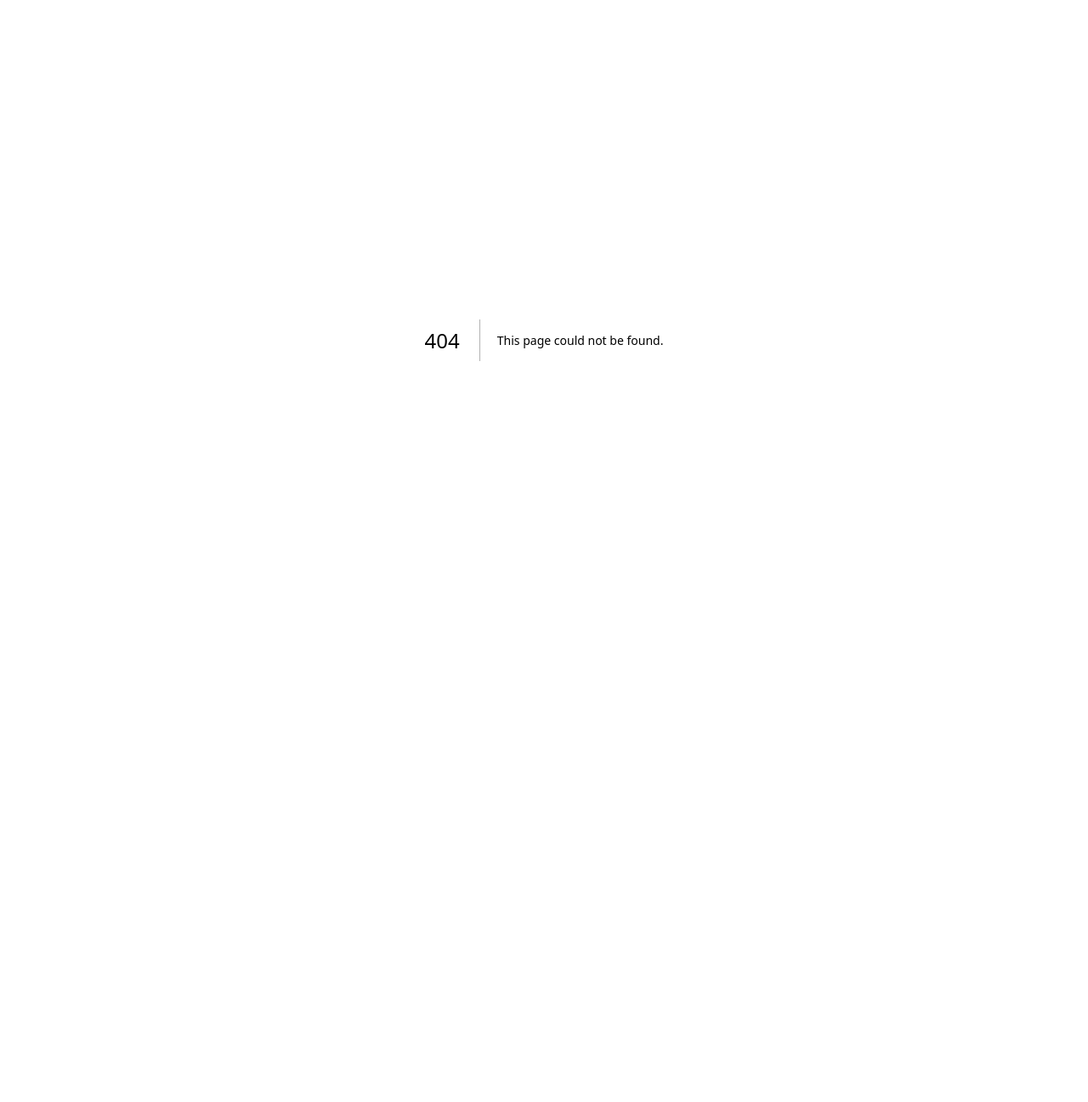
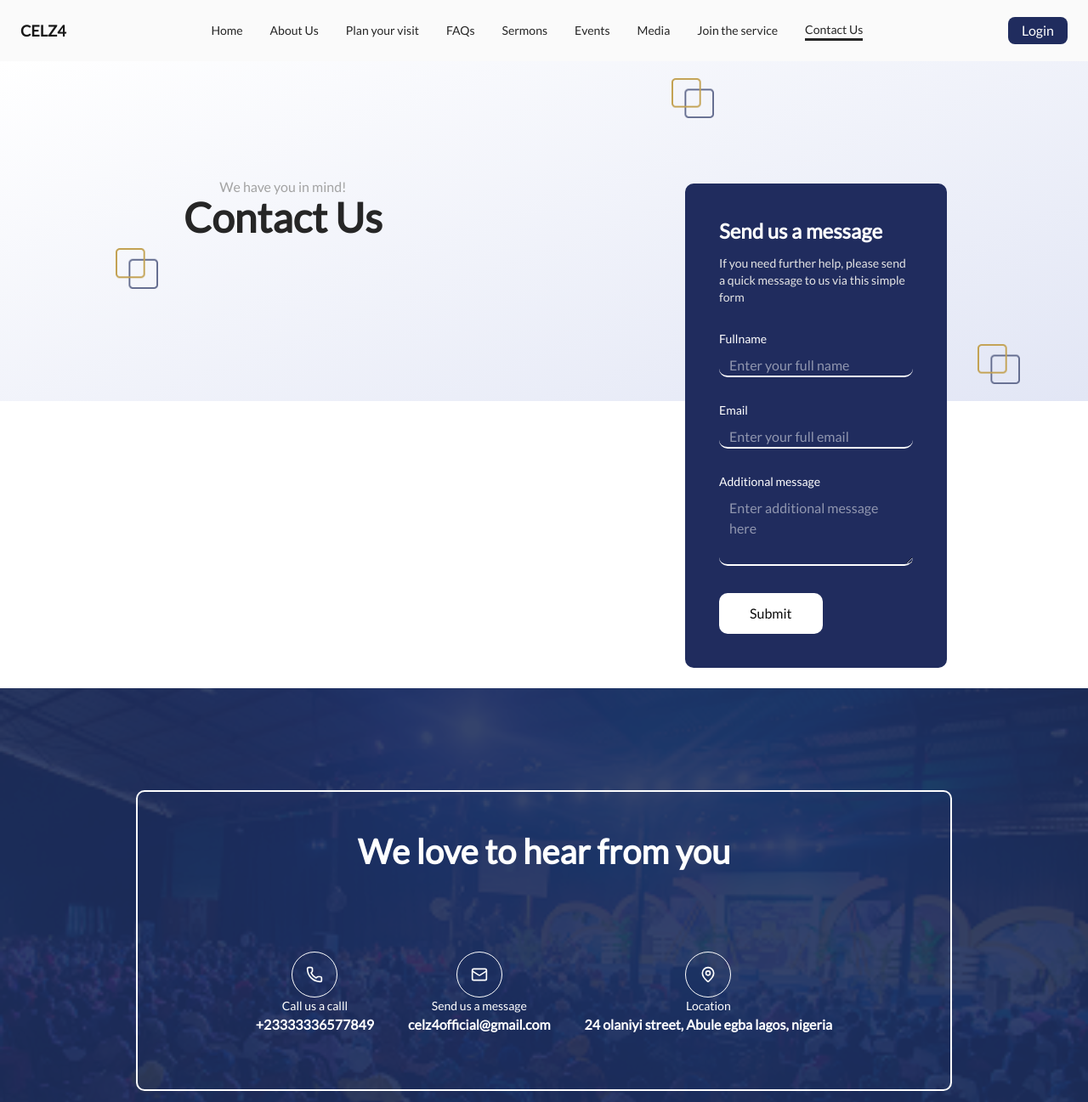
Before and after one commit to marveldc08/celz4, a Next.js app: page /contact-us in a window 1280 px wide. Before the commit this address had no page. Shown: the top 1297 px of the page at 85% size. Before the commit the page ends 800 px from the top, so only its background shows below. Built offline with nearby package versions, Linux system fonts and the light colour scheme.

Commit message:
built contact us page

```diff
--- /dev/null
+++ b/app/contact-us/page.tsx
@@ -0,0 +1,153 @@
+import FAQ from "@/components/Faq";
+import Footer from "@/components/Footer";
+import Header from "@/components/Header";
+import Jumbotron from "@/components/Jumbotron";
+import { Button } from "@/components/ui/button";
+import { Input } from "@/components/ui/input";
+import { Label } from "@/components/ui/label";
+import { Mail, MapPin, Phone } from "lucide-react";
+import Image from "next/image";
+import React from "react";
+
+const page = () => {
+  return (
+    <div>
+      <Header isStatic={true} />
+      <div className=" relative bg-linear-160 from-[#ffffff] to-[#e2e6f5] flex flex-col md:flex-row items-center justify-between md:px-35">
+        <div className=" absolute top-4 right-10 md:right-110 flex items-end justify-end  w-full py-1">
+          <Image
+            src={"/images/squares.png"}
+            width={50}
+            height={50}
+            alt="squares"
+          />
+        </div>
+        <div className=" md:px-15">
+          <div
+            className={`w-full h-[50vh] flex flex-col justify-center items-center md:text-left text-center p-4 `}
+          >
+            <p className="text-[#A3A3A3] mt-4 text-sm md:text-base">
+              We have you in mind!
+            </p>
+            <h1 className="text-[#262626] text-3xl font-bold md:text-5xl">
+              Contact Us
+            </h1>
+            <div className="flex items-start justify-start  w-full py-3 -ml-40">
+              <Image
+                src={"/images/squares.png"}
+                width={50}
+                height={50}
+                alt="squares"
+              />
+            </div>
+          </div>
+        </div>
+
+        <div className=" p-9"></div>
+        <div className=" absolute bottom-4 right-10 md:right-20 flex items-end justify-end w-full py-1">
+          <Image
+            src={"/images/squares.png"}
+            width={50}
+            height={50}
+            alt="squares"
+          />
+        </div>
+      </div>
+      <main>
+        <section className="w-full flex flex-row justify-center align-middle p-6">
+          <div className=" w-full md:w-[25%] p-10 bg-[#202C5E] text-center rounded-lg justify-center md:-mt-70 md:ml-160 z-10">
+            <div className="text-left">
+              <h2 className="text-white text-md text-1xl font-bold md:text-2xl mb-3">
+                Send us a message
+              </h2>
+              <p className="text-[#E5E5E5] text-sm">
+                If you need further help, please send a quick message to us via
+                this simple form
+              </p>
+              <form>
+                <div className="grid gap-4 py-6">
+                  <div className="grid gap-3 text-white py-2">
+                    <Label htmlFor="name-1">Fullname</Label>
+                    <input
+                      id="name-1"
+                      name="name"
+                      placeholder="Enter your full name"
+                      className="border-b-2 border-l-0 border-r-0 border-t-0 border-b-white rounded-lg px-3"
+                    />
+                  </div>
+                  <div className="grid gap-3 text-white py-2">
+                    <Label htmlFor="email">Email</Label>
+                    <input
+                      id="email"
+                      name="email"
+                      placeholder="Enter your full email"
+                      className="border-b-2 border-l-0 border-r-0 border-t-0 border-b-white rounded-lg px-3"
+                    />
+                  </div>
+                  <div className="grid gap-3 text-white py-2">
+                    <Label htmlFor="text">Additional message</Label>
+                    <textarea
+                      id="text"
+                      name="text"
+                      placeholder="Enter additional message here"
+                      className="border-b-2 border-l-0 border-r-0 border-t-0 border-b-white rounded-lg h-20 px-3"
+                    />
+                  </div>
+                </div>
+
+                <button
+                  type="submit"
+                  className="bg-white cursor-pointer rounded-lg py-3 px-9"
+                >
+                  Submit
+                </button>
+              </form>
+            </div>
+          </div>
+        </section>
+        <section className=" w-full relative flex justify-center align-middle p-10 md:px-40 md:py-30 bg-[url('/images/children.png')] bg-cover bg-center">
+          <div className="absolute inset-0 bg-[#1E2F5C]/90 z-10" />
+          <div className="relative z-20 border-2 border-white rounded-lg p-5 md:p-10 w-full">
+            <div className="flex flex-col justify-center align-middle items-center text-center">
+              <h1 className="mb-2 text-[30px] md:text-[40px] text-wrap font-semibold text-white">
+                We love to hear from you
+              </h1>
+
+              <div className="w-full text-white flex flex-col md:flex-row justify-center align-middle py-6 gap-10 mt-6">
+                <div>
+                  <button className="mt-8 rounded-full border border-white p-4 cursor-pointer text-sm  text-white">
+                    <Phone className="w-5 h-5" />
+                  </button>
+                  <p className="text-sm">Call us a calll</p>
+                  <h4 className="font-semibold text-md">
+                    <a href="tel:++23333336577849">+23333336577849</a>
+                  </h4>
+                </div>
+                <div>
+                  <button className="mt-8 rounded-full border border-white p-4 cursor-pointer text-sm  text-white">
+                    <Mail className="w-5 h-5" />
+                  </button>
+                  <p className="text-sm">Send us a message</p>
+                  <h4 className="font-semibold">celz4official@gmail.com</h4>
+                </div>
+                <div>
+                  <button className="mt-8 rounded-full border border-white p-4 cursor-pointer text-sm  text-white">
+                    <MapPin className="w-5 h-5" />
+                  </button>
+                  <p className="text-sm">Location</p>
+                  <h4 className="font-semibold">
+                    24 olaniyi street, Abule egba lagos, nigeria
+                  </h4>
+                </div>
+              </div>
+            </div>
+          </div>
+        </section>
+      </main>
+      <FAQ />
+      <Footer />
+    </div>
+  );
+};
+
+export default page;
--- a/app/join-service/page.tsx
+++ b/app/join-service/page.tsx
@@ -13,7 +13,6 @@ import {
   Dialog,
   DialogClose,
   DialogContent,
-  DialogDescription,
   DialogFooter,
   DialogHeader,
   DialogTitle,
```
Also changed, not shown: public/images/squares.png (added).
